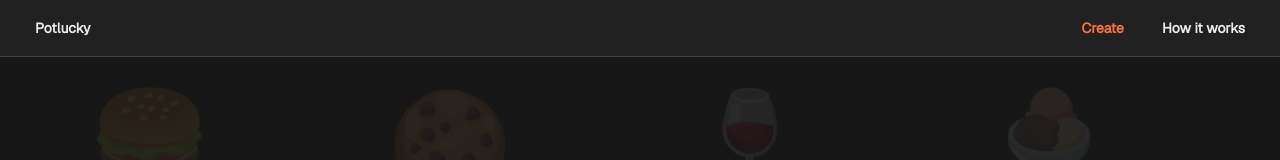
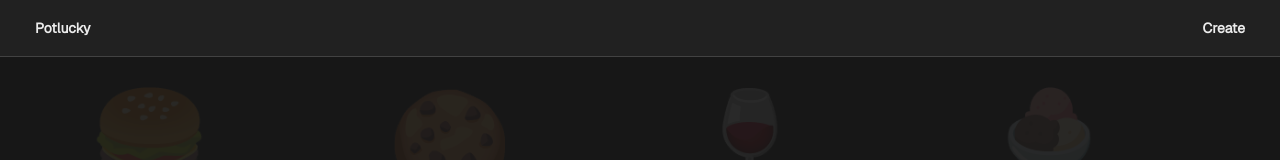
Before and after one commit to gavyn-ezell/potlucky, a React (Vite) app in the folder potlucky-client/: page / in a window 1280 px wide. Shown: the top 160 px of the page. Built offline with nearby package versions, Linux system fonts and the light colour scheme.

Commit message:
remove" how it works"

```diff
--- a/potlucky-client/src/components/Navbar.tsx
+++ b/potlucky-client/src/components/Navbar.tsx
@@ -1,7 +1,5 @@
 import { ActionIcon, AppShell, Box, Button, Container, Drawer, Group, Stack } from "@mantine/core";
 import { useDisclosure } from "@mantine/hooks";
-import { useLocation } from '@tanstack/react-router'
-import { useEffect, useRef } from "react";
 import { IconLayoutSidebarLeftExpand } from "@tabler/icons-react";
 import "../styles.css";
 
@@ -13,22 +11,7 @@ import "../styles.css";
  * A portal target (#navbar-right-portal) allows route-specific content on the right side on mobile.
  */
 export function Navbar() {
-	const location = useLocation();
-	const pathname = location.pathname
-	const createLink = useRef<HTMLAnchorElement | null>(null);
-	const tutorialLink = useRef<HTMLAnchorElement | null>(null);
 	const [drawerOpened, drawerHandlers] = useDisclosure(false);
-
-	useEffect(() => {
-		if (createLink != null && tutorialLink != null) {
-			if (pathname === "/") {
-				createLink!!.current!!.style.color = "var(--orange-primary)"
-			}
-			if (pathname === "/tutorial") {
-				tutorialLink!!.current!!.style.color = "var(--orange-primary)Why"
-			}
-		}
-	}, [location])
 
 	return (
 		<>
@@ -44,7 +27,7 @@ export function Navbar() {
 			>
 				<Stack gap="xs">
 					<Button component="a" href="/" variant="subtle" c="var(--text-light)" justify="flex-start" onClick={drawerHandlers.close}>Create</Button>
-					<Button component="a" href="/tutorial" variant="subtle" c="var(--text-light)" justify="flex-start" onClick={drawerHandlers.close}>How it works</Button>
+
 				</Stack>
 			</Drawer>
 
@@ -67,8 +50,7 @@ export function Navbar() {
 
 						{/* Desktop nav links — hidden on mobile */}
 						<Group gap={0} display={{ base: "none", sm: "flex" }}>
-							<Button id="create-link" ref={createLink} component="a" href="/" variant="transparent" c="var(--text-white)">Create</Button>
-							<Button id="tutorial-link" ref={tutorialLink} component="a" href="/tutorial" variant="transparent" c="var(--text-white)">How it works</Button>
+							<Button id="create-link" component="a" href="/" variant="transparent" c="var(--text-white)">Create</Button>
 						</Group>
 
 						{/* Portal target for route-specific mobile content (e.g. attendees icon) */}
```
